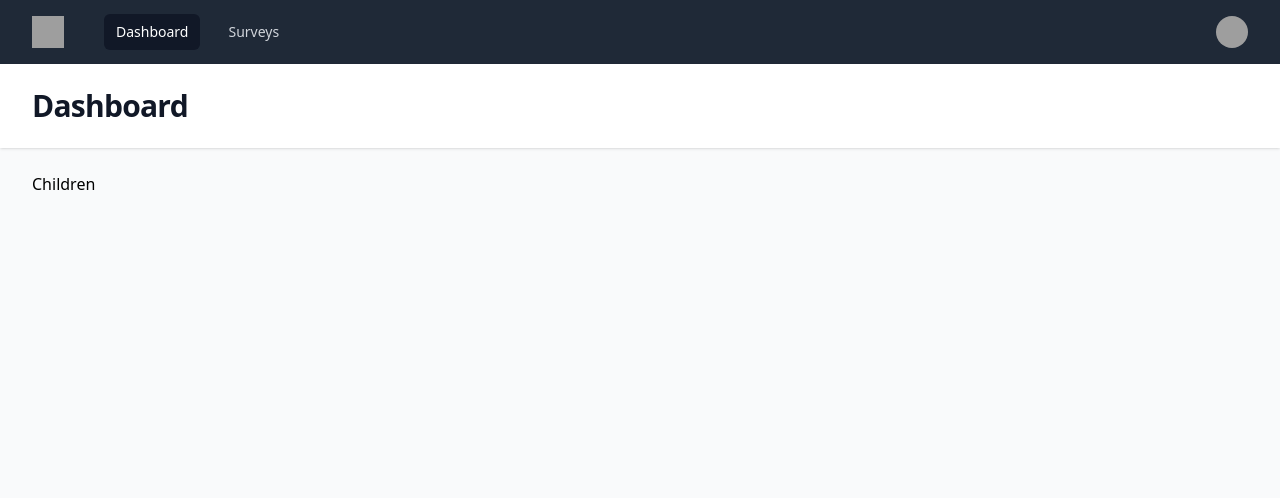
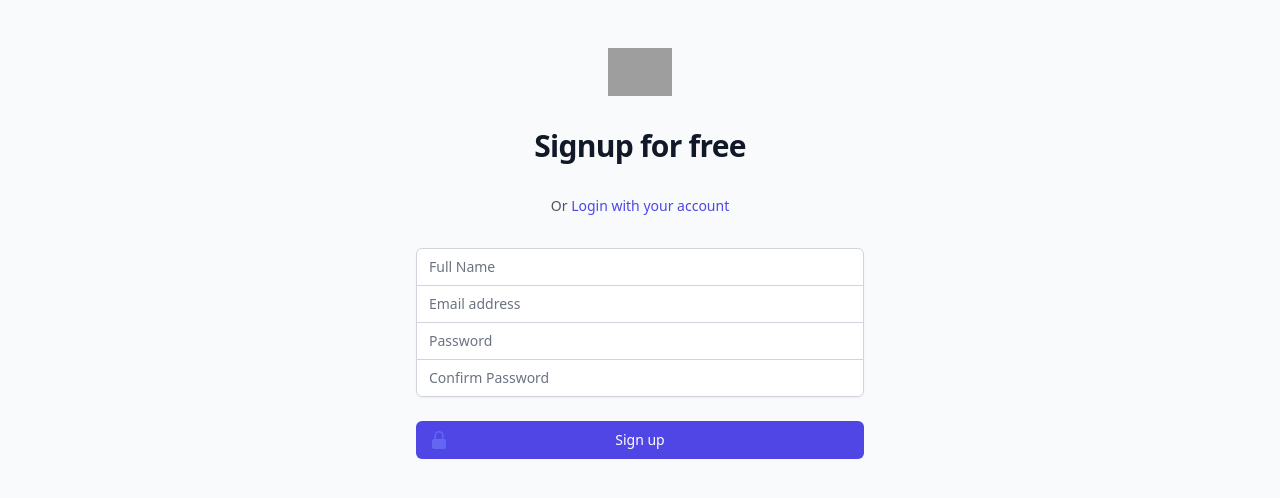
Before and after one commit to mcjovial/aggregator, a React (Vite) app in the folder frontend/: page /signup in a window 1280 px wide. Before the commit this address led to /dashboard. Shown: the top 498 px of the page. Built offline with nearby package versions, Linux system fonts and the light colour scheme; grey boxes are pictures that could not be loaded.

Commit message:
implemented user authentication UI

```diff
--- a/frontend/src/components/DefaultLayout.tsx
+++ b/frontend/src/components/DefaultLayout.tsx
@@ -3,6 +3,7 @@ import { Disclosure, Menu, Transition } from '@headlessui/react'
 import { Bars3Icon, BellIcon, UserCircleIcon, XMarkIcon } from '@heroicons/react/24/outline'
 import { Navigate, NavLink, Outlet } from 'react-router-dom'
 import { useStateContext } from '../contexts/ContextProvider'
+import axiosClient from '../axios'
 
 const user = {
   name: 'Tom Cook',
@@ -25,15 +26,17 @@ function classNames(...classes: string[]) {
 }
 
 export default function DefaultLayout() {
-  const { currentUser, userToken } = useStateContext()
+  const { currentUser, userToken, setCurrentUser, setUserToken } = useStateContext()
 
   if (!userToken) {
     return <Navigate to='/login'/>
   }
   const logout = (e: any) => {
     e.preventDefault()
-    console.log('hii....');
-  }
+    axiosClient.post("/logout").then((res) => {
+      setCurrentUser({});
+      setUserToken(null);
+    });  }
 
   return (
     <>
--- a/frontend/src/contexts/ContextProvider.tsx
+++ b/frontend/src/contexts/ContextProvider.tsx
@@ -1,4 +1,4 @@
-import { createContext, useContext, useState } from "react";
+import { createContext, SetStateAction, useContext, useState } from "react";
 
 interface IUser {
   name?: string;
@@ -8,10 +8,10 @@ interface IUser {
 
 const StateContext = createContext({
   currentUser: {} as IUser,
-  userToken: null,
+  userToken: '',
   surveys: [],
-  setCurrentUser: () => { },
-  setUserToken: () => { },
+  setCurrentUser: (any: any) => { },
+  setUserToken: (any: any) => { },
   setSurveys: () => { }
 })
 
@@ -189,8 +189,17 @@ export const ContextProvider = ({ children }: any) => {
     email: 'tom@example.com',
     imageUrl: 'https://images.unsplash.com/photo-1472099645785-5658abf4ff4e?ixlib=rb-1.2.1&ixid=eyJhcHBfaWQiOjEyMDd9&auto=format&fit=facearea&facepad=2&w=256&h=256&q=80'
   })
-  const [userToken, setUserToken] = useState<string>('null')
+  const [userToken, _setUserToken] = useState<string>(localStorage.getItem('TOKEN') || '')
   const [surveys, setSurveys] = useState([...tmpSurveys])
+
+  const setUserToken = (token: string) => {
+    if (token) {
+      localStorage.setItem('TOKEN', token)
+    } else {
+      localStorage.removeItem('TOKEN')
+    }
+    _setUserToken(token);
+  }
 
   return (
     <StateContext.Provider value={{
--- a/frontend/src/views/Login.tsx
+++ b/frontend/src/views/Login.tsx
@@ -1,20 +1,63 @@
 import { LockClosedIcon } from '@heroicons/react/20/solid'
+import { useState } from 'react';
+import { Link } from 'react-router-dom';
+import axiosClient from '../axios';
+import { useStateContext } from '../contexts/ContextProvider';
 
 const Login = () => {
+  const { setCurrentUser, setUserToken } = useStateContext();
+  const [email, setEmail] = useState("");
+  const [password, setPassword] = useState("");
+  const [error, setError] = useState({ __html: "" });
+
+  const onSubmit = (e: { preventDefault: () => void; }) => {
+    e.preventDefault();
+    setError({ __html: "" });
+
+    axiosClient
+      .post("/login", {
+        email,
+        password,
+      })
+      .then(({ data }) => {
+        setCurrentUser(data.user);
+        setUserToken(data.token);
+      })
+      .catch((error) => {
+        if (error.response) {
+          const finalErrors: any = Object.values(error.response.data.errors).reduce(
+            (accum, next) => [...accum, ...next],
+            []
+          );
+          setError({ __html: finalErrors.join("<br>") });
+        }
+        console.error(error);
+      });
+  };
+
   return (
     <>
-      <div>
-        <h2 className="mt-6 text-center text-3xl font-bold tracking-tight text-gray-900">
-          Sign in to your account
-        </h2>
-        <p className="mt-2 text-center text-sm text-gray-600">
-          Or{' '}
-          <a href="#" className="font-medium text-indigo-600 hover:text-indigo-500">
-            start your 14-day free trial
-          </a>
-        </p>
-      </div>
-      <form className="mt-8 space-y-6" action="#" method="POST">
+      <h2 className="mt-6 text-center text-3xl font-bold tracking-tight text-gray-900">
+        Sign in to your account
+      </h2>
+      <p className="mt-2 text-center text-sm text-gray-600">
+        Or{" "}
+        <Link
+          to="/signup"
+          className="font-medium text-indigo-600 hover:text-indigo-500"
+        >
+          signup for free
+        </Link>
+      </p>
+
+      {error.__html && (
+        <div
+          className="bg-red-500 rounded py-2 px-3 text-white"
+          dangerouslySetInnerHTML={error}
+        ></div>
+      )}
+
+      <form onSubmit={onSubmit} className="mt-8 space-y-6" action="#" method="POST">
         <input type="hidden" name="remember" defaultValue="true" />
         <div className="-space-y-px rounded-md shadow-sm">
           <div>
@@ -27,6 +70,8 @@ const Login = () => {
               type="email"
               autoComplete="email"
               required
+              value={email}
+              onChange={(ev) => setEmail(ev.target.value)}
               className="relative block w-full appearance-none rounded-none rounded-t-md border border-gray-300 px-3 py-2 text-gray-900 placeholder-gray-500 focus:z-10 focus:border-indigo-500 focus:outline-none focus:ring-indigo-500 sm:text-sm"
               placeholder="Email address"
             />
@@ -41,6 +86,8 @@ const Login = () => {
               type="password"
               autoComplete="current-password"
               required
+              value={password}
+              onChange={(ev) => setPassword(ev.target.value)}
               className="relative block w-full appearance-none rounded-none rounded-b-md border border-gray-300 px-3 py-2 text-gray-900 placeholder-gray-500 focus:z-10 focus:border-indigo-500 focus:outline-none focus:ring-indigo-500 sm:text-sm"
               placeholder="Password"
             />
@@ -55,15 +102,12 @@ const Login = () => {
               type="checkbox"
               className="h-4 w-4 rounded border-gray-300 text-indigo-600 focus:ring-indigo-500"
             />
-            <label htmlFor="remember-me" className="ml-2 block text-sm text-gray-900">
+            <label
+              htmlFor="remember-me"
+              className="ml-2 block text-sm text-gray-900"
+            >
               Remember me
             </label>
-          </div>
-
-          <div className="text-sm">
-            <a href="#" className="font-medium text-indigo-600 hover:text-indigo-500">
-              Forgot your password?
-            </a>
           </div>
         </div>
 
@@ -73,7 +117,10 @@ const Login = () => {
             className="group relative flex w-full justify-center rounded-md border border-transparent bg-indigo-600 py-2 px-4 text-sm font-medium text-white hover:bg-indigo-700 focus:outline-none focus:ring-2 focus:ring-indigo-500 focus:ring-offset-2"
           >
             <span className="absolute inset-y-0 left-0 flex items-center pl-3">
-              <LockClosedIcon className="h-5 w-5 text-indigo-500 group-hover:text-indigo-400" aria-hidden="true" />
+              <LockClosedIcon
+                className="h-5 w-5 text-indigo-500 group-hover:text-indigo-400"
+                aria-hidden="true"
+              />
             </span>
             Sign in
           </button>
--- a/frontend/src/views/Signup.tsx
+++ b/frontend/src/views/Signup.tsx
@@ -1,22 +1,84 @@
 import { LockClosedIcon } from '@heroicons/react/20/solid'
+import { useState } from 'react';
+import { Link } from 'react-router-dom'
+import axiosClient from '../axios';
+import { useStateContext } from '../contexts/ContextProvider';
 
 const Signup = () => {
+  const { setCurrentUser, setUserToken } = useStateContext();
+  const [fullName, setFullName] = useState("");
+  const [email, setEmail] = useState("");
+  const [password, setPassword] = useState("");
+  const [passwordConfirmation, setPasswordConfirmation] = useState("");
+  const [error, setError] = useState({ __html: "" });
+
+  const onSubmit = (e: { preventDefault: () => void; }) => {
+    e.preventDefault();
+    setError({ __html: "" });
+
+
+    axiosClient
+      .post("/signup", {
+        name: fullName,
+        email,
+        password,
+        password_confirmation: passwordConfirmation,
+      })
+      .then(({ data }) => {
+        console.log(data);
+        setCurrentUser(data.user)
+        setUserToken(data.token)
+      })
+      .catch((error) => {
+        if (error.response) {
+          const finalErrors: any = Object.values(error.response.data.errors).reduce((accum, next) => [...accum, ...next], [])
+          console.log(finalErrors)
+          setError({__html: finalErrors.join('<br>')})
+        }
+        console.error(error)
+      });
+  };
   return (
     <>
-      <div>
-        <h2 className="mt-6 text-center text-3xl font-bold tracking-tight text-gray-900">
-          Sign up for free
-        </h2>
-        <p className="mt-2 text-center text-sm text-gray-600">
-          Or{' '}
-          <a href="#" className="font-medium text-indigo-600 hover:text-indigo-500">
-            start your 14-day free trial
-          </a>
-        </p>
-      </div>
-      <form className="mt-8 space-y-6" action="#" method="POST">
+      <h2 className="mt-6 text-center text-3xl font-bold tracking-tight text-gray-900">
+        Signup for free
+      </h2>
+      <p className="mt-2 text-center text-sm text-gray-600">
+        Or{" "}
+        <Link
+          to="/login"
+          className="font-medium text-indigo-600 hover:text-indigo-500"
+        >
+          Login with your account
+        </Link>
+      </p>
+
+      {error.__html && (<div className="bg-red-500 rounded py-2 px-3 text-white" dangerouslySetInnerHTML={error}>
+      </div>)}
+
+      <form
+        onSubmit={onSubmit}
+        className="mt-8 space-y-6"
+        action="#"
+        method="POST"
+      >
         <input type="hidden" name="remember" defaultValue="true" />
         <div className="-space-y-px rounded-md shadow-sm">
+          <div>
+            <label htmlFor="full-name" className="sr-only">
+              Full Name
+            </label>
+            <input
+              id="full-name"
+              name="name"
+              type="text"
+              required
+              value={fullName}
+              onChange={ev => setFullName(ev.target.value)}
+              className="relative block w-full appearance-none rounded-none rounded-t-md border border-gray-300 px-3 py-2 text-gray-900 placeholder-gray-500 focus:z-10 focus:border-indigo-500 focus:outline-none focus:ring-indigo-500 sm:text-sm"
+              placeholder="Full Name"
+            />
+          </div>
           <div>
             <label htmlFor="email-address" className="sr-only">
               Email address
@@ -27,7 +89,9 @@ const Signup = () => {
               type="email"
               autoComplete="email"
               required
-              className="relative block w-full appearance-none rounded-none rounded-t-md border border-gray-300 px-3 py-2 text-gray-900 placeholder-gray-500 focus:z-10 focus:border-indigo-500 focus:outline-none focus:ring-indigo-500 sm:text-sm"
+              value={email}
+              onChange={ev => setEmail(ev.target.value)}
+              className="relative block w-full appearance-none rounded-none border border-gray-300 px-3 py-2 text-gray-900 placeholder-gray-500 focus:z-10 focus:border-indigo-500 focus:outline-none focus:ring-indigo-500 sm:text-sm"
               placeholder="Email address"
             />
           </div>
@@ -41,29 +105,27 @@ const Signup = () => {
               type="password"
               autoComplete="current-password"
               required
-              className="relative block w-full appearance-none rounded-none rounded-b-md border border-gray-300 px-3 py-2 text-gray-900 placeholder-gray-500 focus:z-10 focus:border-indigo-500 focus:outline-none focus:ring-indigo-500 sm:text-sm"
+              value={password}
+              onChange={ev => setPassword(ev.target.value)}
+              className="relative block w-full appearance-none rounded-none border border-gray-300 px-3 py-2 text-gray-900 placeholder-gray-500 focus:z-10 focus:border-indigo-500 focus:outline-none focus:ring-indigo-500 sm:text-sm"
               placeholder="Password"
             />
           </div>
-        </div>
 
-        <div className="flex items-center justify-between">
-          <div className="flex items-center">
+          <div>
+            <label htmlFor="password-confirmation" className="sr-only">
+              Confirm Password
+            </label>
             <input
-              id="remember-me"
-              name="remember-me"
-              type="checkbox"
-              className="h-4 w-4 rounded border-gray-300 text-indigo-600 focus:ring-indigo-500"
+              id="password-confirmation"
+              name="password_confirmation"
+              type="password"
+              required
+              value={passwordConfirmation}
+              onChange={ev => setPasswordConfirmation(ev.target.value)}
+              className="relative block w-full appearance-none rounded-none rounded-b-md border border-gray-300 px-3 py-2 text-gray-900 placeholder-gray-500 focus:z-10 focus:border-indigo-500 focus:outline-none focus:ring-indigo-500 sm:text-sm"
+              placeholder="Confirm Password "
             />
-            <label htmlFor="remember-me" className="ml-2 block text-sm text-gray-900">
-              Remember me
-            </label>
-          </div>
-
-          <div className="text-sm">
-            <a href="#" className="font-medium text-indigo-600 hover:text-indigo-500">
-              Forgot your password?
-            </a>
           </div>
         </div>
 
@@ -73,9 +135,12 @@ const Signup = () => {
             className="group relative flex w-full justify-center rounded-md border border-transparent bg-indigo-600 py-2 px-4 text-sm font-medium text-white hover:bg-indigo-700 focus:outline-none focus:ring-2 focus:ring-indigo-500 focus:ring-offset-2"
           >
             <span className="absolute inset-y-0 left-0 flex items-center pl-3">
-              <LockClosedIcon className="h-5 w-5 text-indigo-500 group-hover:text-indigo-400" aria-hidden="true" />
+              <LockClosedIcon
+                className="h-5 w-5 text-indigo-500 group-hover:text-indigo-400"
+                aria-hidden="true"
+              />
             </span>
-            Sign in
+            Sign up
           </button>
         </div>
       </form>
```
Also changed, not shown: frontend/src/axios.ts (+19 -16 lines), 1 other file (tests, documents, lock files or other folders).
